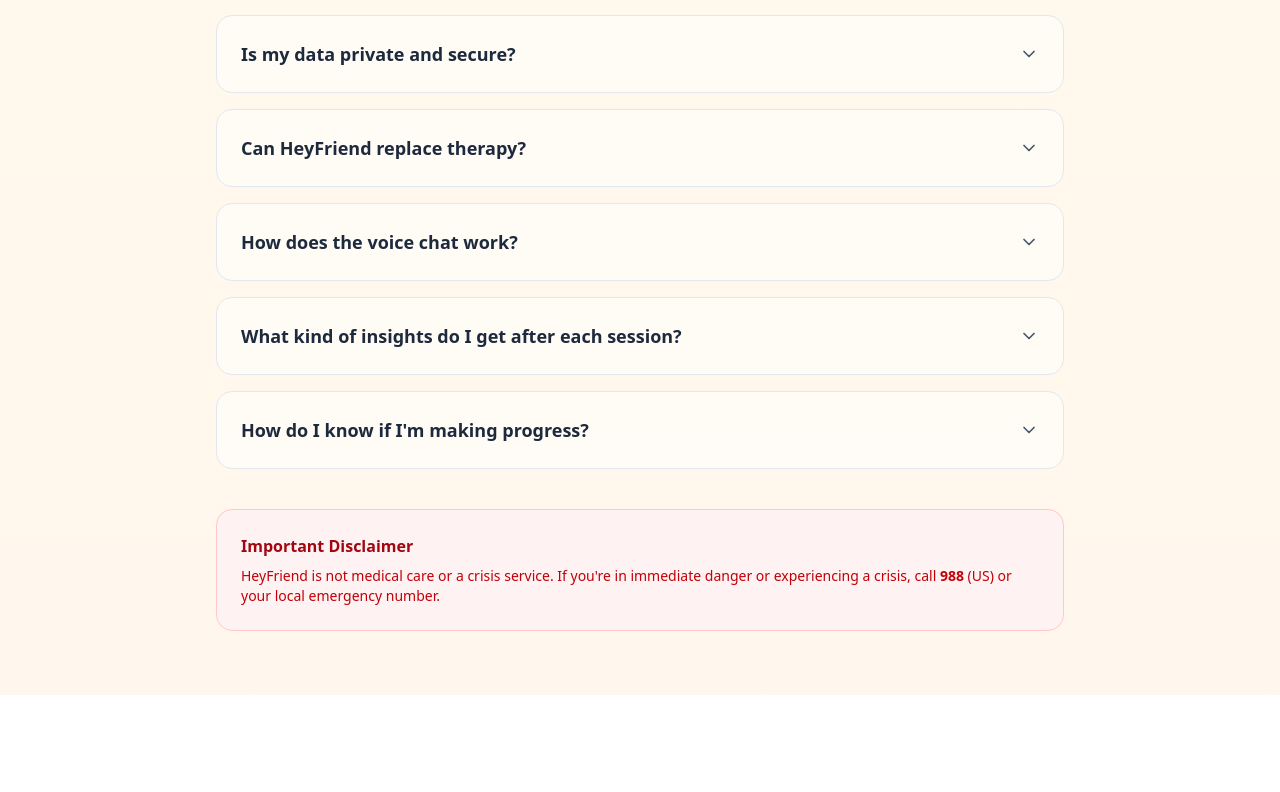
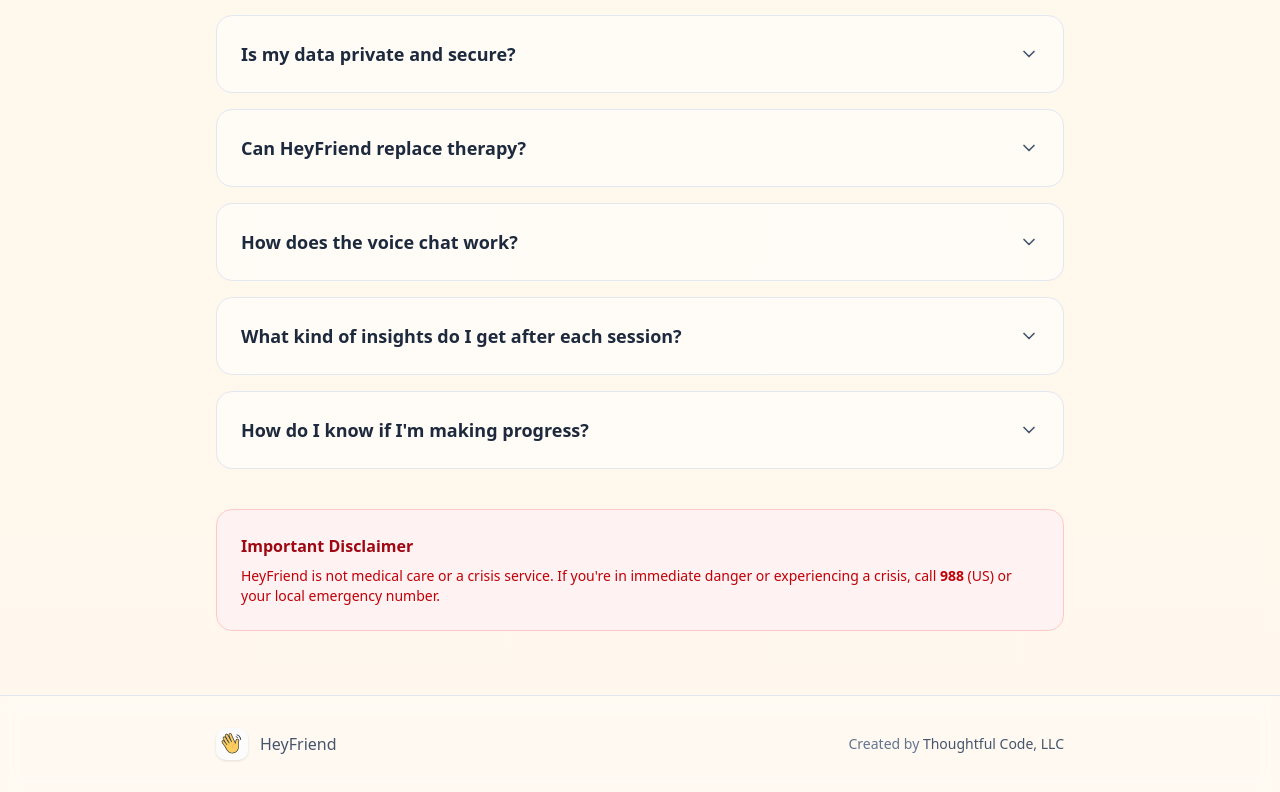
Before and after one commit to denisltatar/heyfriend-website, a Next.js app: page / in a window 1280 px wide. Shown: the part 2302-3094 px from the top of the page. Before the commit the page ends 2997 px from the top, so only its background shows below. Built offline with nearby package versions, Linux system fonts and the light colour scheme.

Commit message:
added Thoughtful Code, LLC to site

```diff
--- a/app/page.tsx
+++ b/app/page.tsx
@@ -214,6 +214,27 @@
             </p>
           </div>
       </section>
+
+      {/* Footer */}
+      <footer className="border-t border-slate-200 bg-white/30 backdrop-blur-sm">
+        <div className="mx-auto max-w-4xl px-6 py-8">
+          <div className="flex flex-col md:flex-row items-center justify-between gap-4">
+            <div className="flex items-center gap-3">
+              <Image
+                src="/logo.svg"
+                alt="HeyFriend Logo"
+                width={32}
+                height={32}
+                className="w-8 h-8 rounded-lg shadow-sm"
+              />
+              <span className="text-slate-600 font-medium">HeyFriend</span>
+            </div>
+            <div className="text-sm text-slate-500">
+              Created by <span className="font-medium text-slate-600">Thoughtful Code, LLC</span>
+            </div>
+          </div>
+        </div>
+      </footer>
     </main>
   );
 }
--- a/app/privacy/page.tsx
+++ b/app/privacy/page.tsx
@@ -189,6 +189,27 @@
           </div>
         </div>
       </div>
+
+      {/* Footer */}
+      <footer className="border-t border-slate-200 bg-white/30 backdrop-blur-sm">
+        <div className="mx-auto max-w-4xl px-6 py-8">
+          <div className="flex flex-col md:flex-row items-center justify-between gap-4">
+            <div className="flex items-center gap-3">
+              <Image
+                src="/logo.svg"
+                alt="HeyFriend Logo"
+                width={32}
+                height={32}
+                className="w-8 h-8 rounded-lg shadow-sm"
+              />
+              <span className="text-slate-600 font-medium">HeyFriend</span>
+            </div>
+            <div className="text-sm text-slate-500">
+              Created by <span className="font-medium text-slate-600">Thoughtful Code, LLC</span>
+            </div>
+          </div>
+        </div>
+      </footer>
     </main>
   );
 }
--- a/app/support/page.tsx
+++ b/app/support/page.tsx
@@ -275,6 +275,27 @@
           </p>
         </div>
       </div>
+
+      {/* Footer */}
+      <footer className="border-t border-slate-200 bg-white/30 backdrop-blur-sm">
+        <div className="mx-auto max-w-4xl px-6 py-8">
+          <div className="flex flex-col md:flex-row items-center justify-between gap-4">
+            <div className="flex items-center gap-3">
+              <Image
+                src="/logo.svg"
+                alt="HeyFriend Logo"
+                width={32}
+                height={32}
+                className="w-8 h-8 rounded-lg shadow-sm"
+              />
+              <span className="text-slate-600 font-medium">HeyFriend</span>
+            </div>
+            <div className="text-sm text-slate-500">
+              Created by <span className="font-medium text-slate-600">Thoughtful Code, LLC</span>
+            </div>
+          </div>
+        </div>
+      </footer>
     </main>
   );
 }
```
